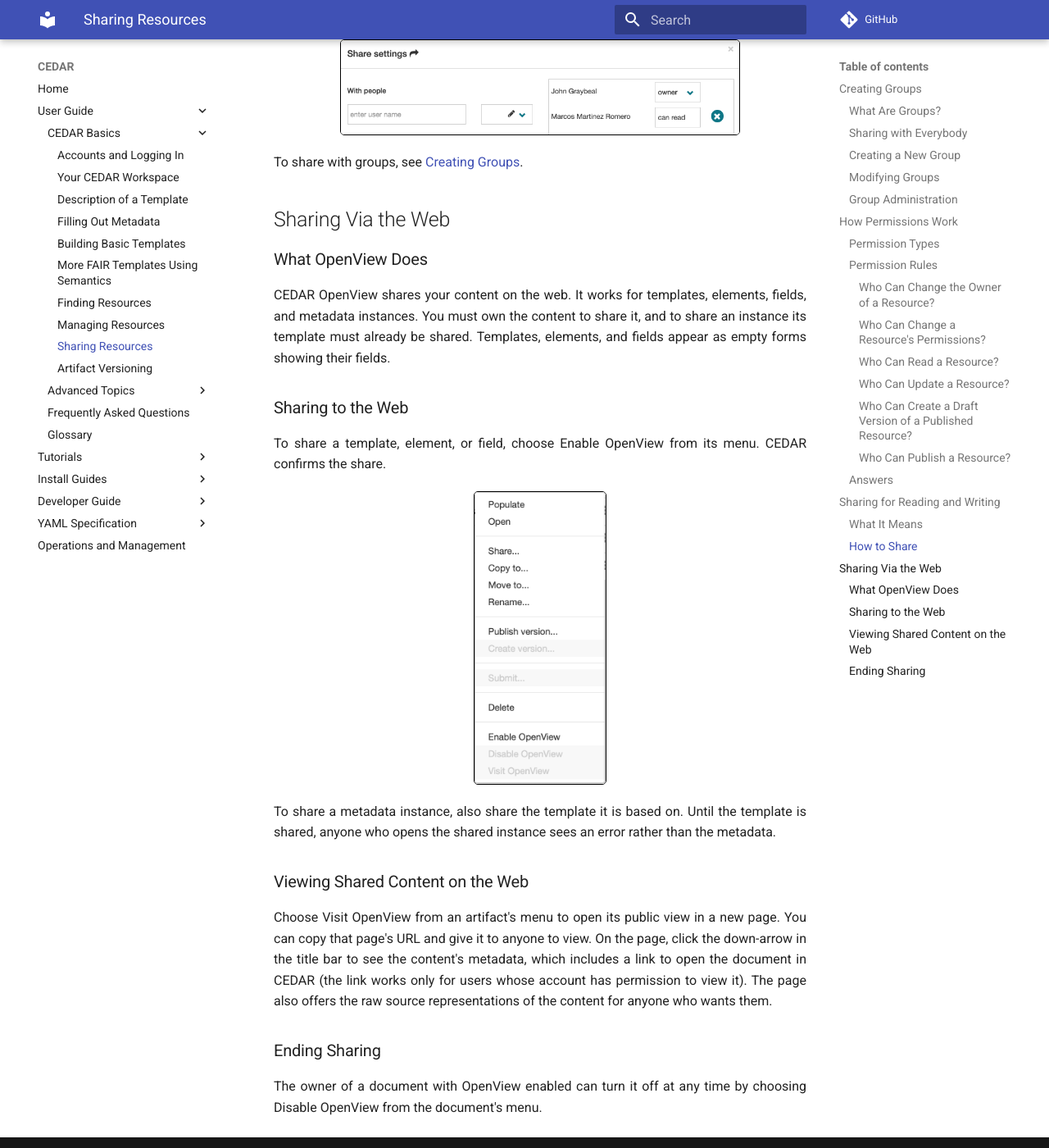
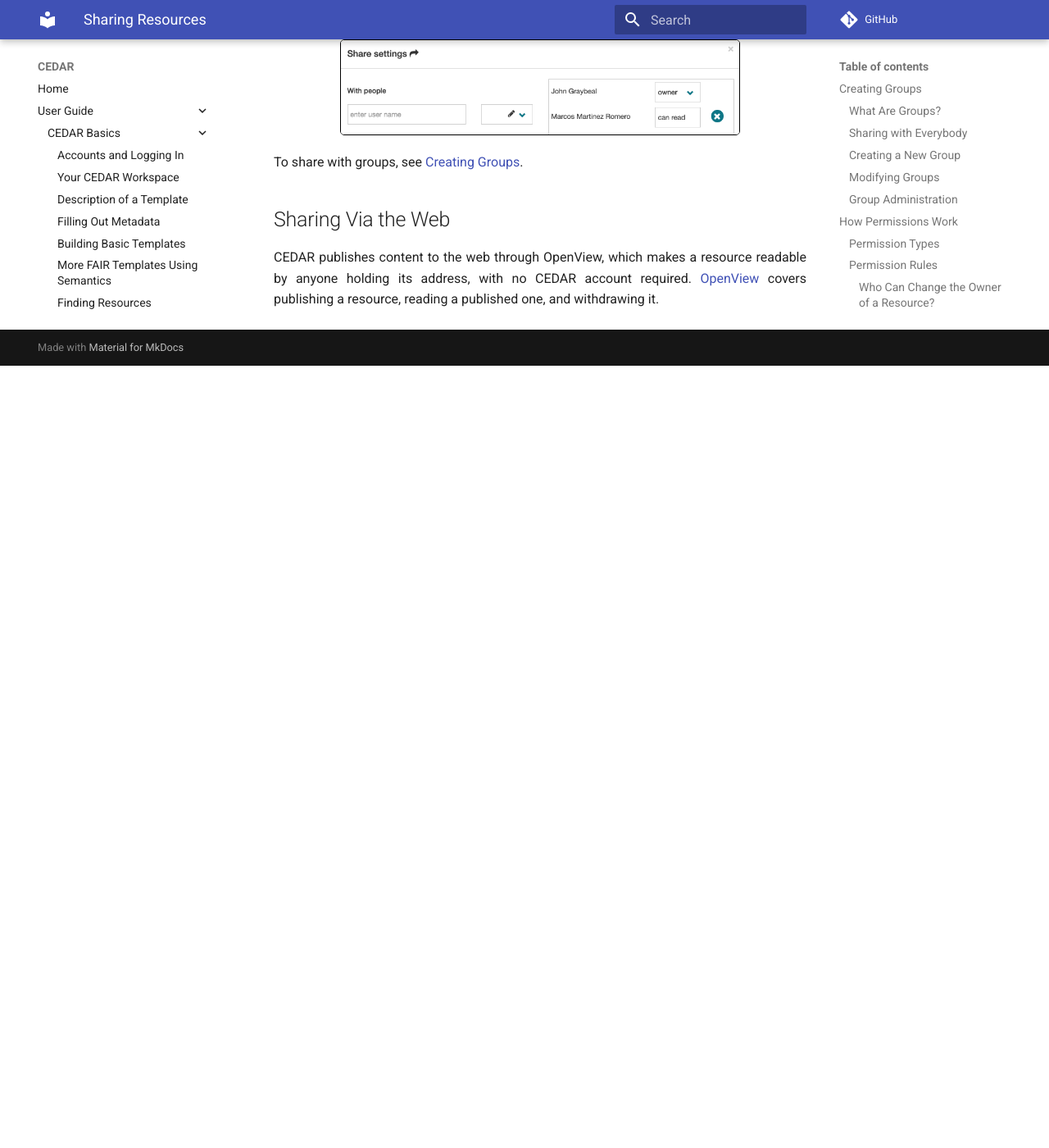
Before and after one commit to metadatacenter/cedar-mkdocs, an MkDocs documentation site: the page built from docs/user-guide/sharing-resources.md, in a window 1280 px wide and 1400 px high, scrolled down 8130 px. Shown: the whole window at 82% size. Built offline with MkDocs 1.6.1 and Material for MkDocs 9.7.7, drawn with Linux system fonts in a browser that asks for light colours; comment, search, counter and statistics services are not loaded; after the commit the page ends 8576 px from its top, so only the background shows below that.

Commit message:
Give OpenView a page of its own in CEDAR Basics
OpenView was described in three places and named in a fourth. Sharing Resources
carried the tasks, Viewing Resource Information deep-linked into that section's
anchor for the reading half, and the permission model stated the access rules. A
reader met the feature wherever they happened to land, and three descriptions of
one feature drift.

The tasks move to a page under CEDAR Basics, last in the section, where somebody
reading about sharing their work in order will reach it. Sharing Resources keeps
a paragraph naming OpenView and points there; Viewing Resource Information points
at the page rather than an anchor that no longer exists.

The page adds one rule the old section omitted and a reader will meet: OpenView
enabled on a folder publishes everything below it through every level of nesting,
so disabling it on a resource inside that folder does not make the resource
private. The permission model already said so, where somebody deciding whether to
publish would not look.

The menu screenshot carried over is from 2019 and predates the current OpenView
application; the surrounding text describes what the page does today.

Co-Authored-By: Claude Opus 5 <noreply@anthropic.com>

```diff
--- a/docs/user-guide/sharing-resources.md
+++ b/docs/user-guide/sharing-resources.md
@@ -226,32 +226,6 @@ To share with groups, see [Creating Groups](#creating-groups).
 
 ## Sharing Via the Web
 
-### What OpenView Does
-
-CEDAR OpenView shares your content on the web. It works for templates, elements, fields, and
-metadata instances. You must own the content to share it, and to share an instance its template
-must already be shared. Templates, elements, and fields appear as empty forms showing their
-fields.
-
-### Sharing to the Web
-
-To share a template, element, or field, choose Enable OpenView from its menu. CEDAR confirms
-the share.
-
-![](../img/userguide/enable-openview-menu-20190908.png){:width="25%" class="centered"}
-
-To share a metadata instance, also share the template it is based on. Until the template is shared, anyone who
-opens the shared instance sees an error rather than the metadata.
-
-### Viewing Shared Content on the Web
-
-Choose Visit OpenView from an artifact's menu to open its public view in a new page. You can
-copy that page's URL and give it to anyone to view. On the page, click the down-arrow in the
-title bar to see the content's metadata, which includes a link to open the document in CEDAR
-(the link works only for users whose account has permission to view it). The page also offers
-the raw source representations of the content for anyone who wants them.
-
-### Ending Sharing
-
-The owner of a document with OpenView enabled can turn it off at any time by choosing Disable
-OpenView from the document's menu.
+CEDAR publishes content to the web through OpenView, which makes a resource readable by anyone
+holding its address, with no CEDAR account required. [OpenView](openview.md) covers publishing a
+resource, reading a published one, and withdrawing it.
--- a/mkdocs.yml
+++ b/mkdocs.yml
@@ -47,6 +47,7 @@ nav:
           - user-guide/managing-resources.md
           - user-guide/sharing-resources.md
           - user-guide/artifact-versioning.md
+          - user-guide/openview.md
       - Advanced Topics:
           - user-guide/advanced-topics/index.md
           - Permission Model:
```
Also changed, not shown: docs/user-guide/openview.md (added, +52 -0 lines), docs/user-guide/viewing-resource-information.md (+1 -2 lines).
